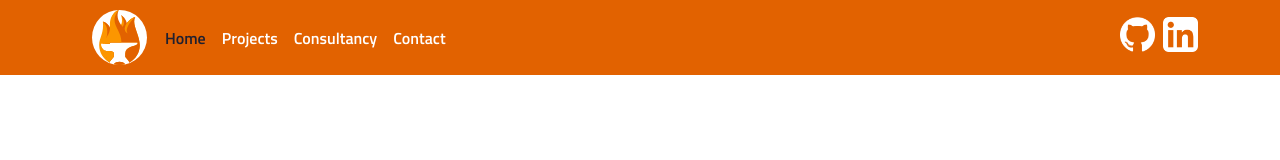
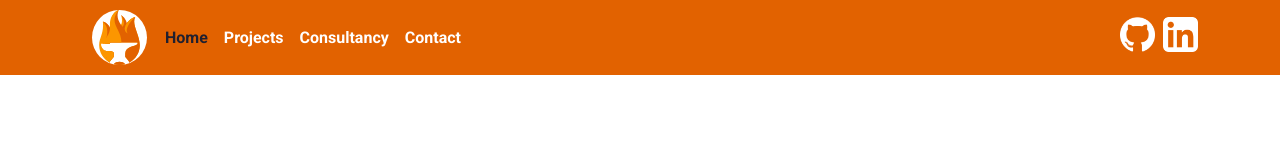
Before and after one commit to mickeybeurskens/forgefire-website, a Next.js app: page / in a window 1280 px wide. Shown: the top 160 px of the page. Built offline with nearby package versions, Linux system fonts and the light colour scheme.

Commit message:
Fix font styling

```diff
--- a/styles/header.module.scss
+++ b/styles/header.module.scss
@@ -5,8 +5,9 @@
 }
 
 .text {
-  font: $font-header;
-  font-weight: $font-weight-h1;
+  font-family: $font-header;
+  font-weight: 700;
+  font-size: medium;
 }
 
 .logo {
```
